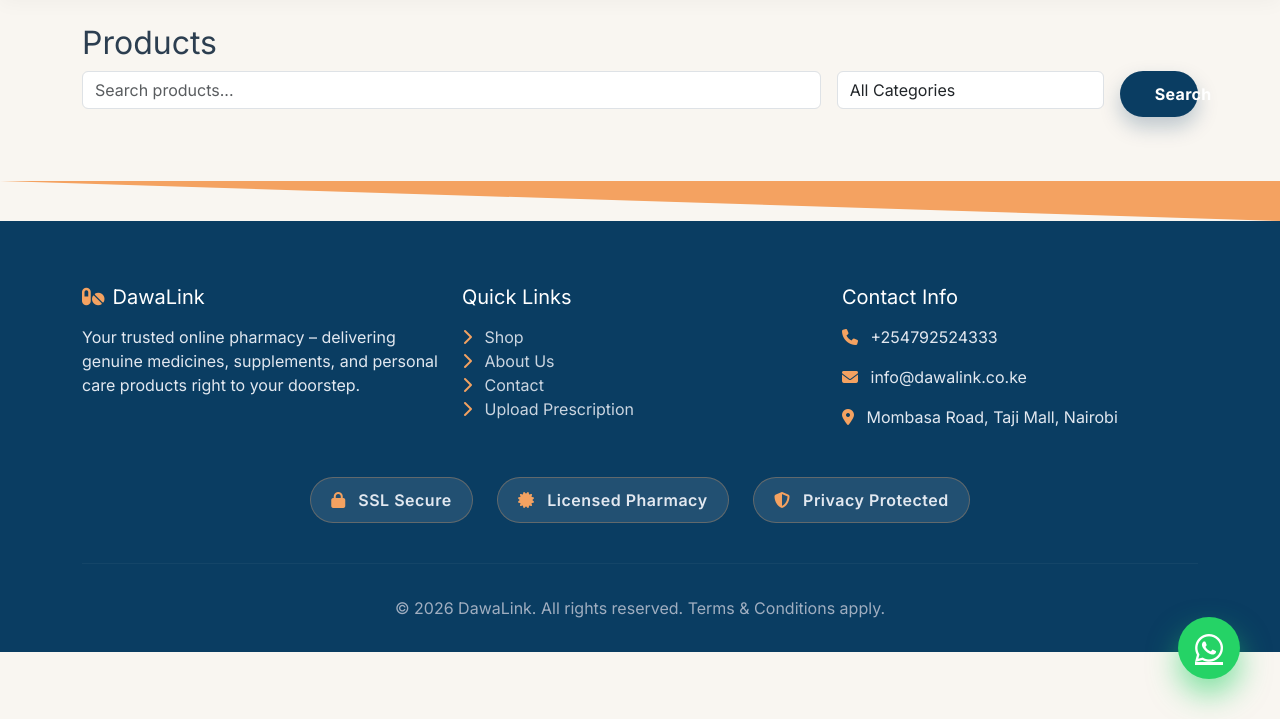
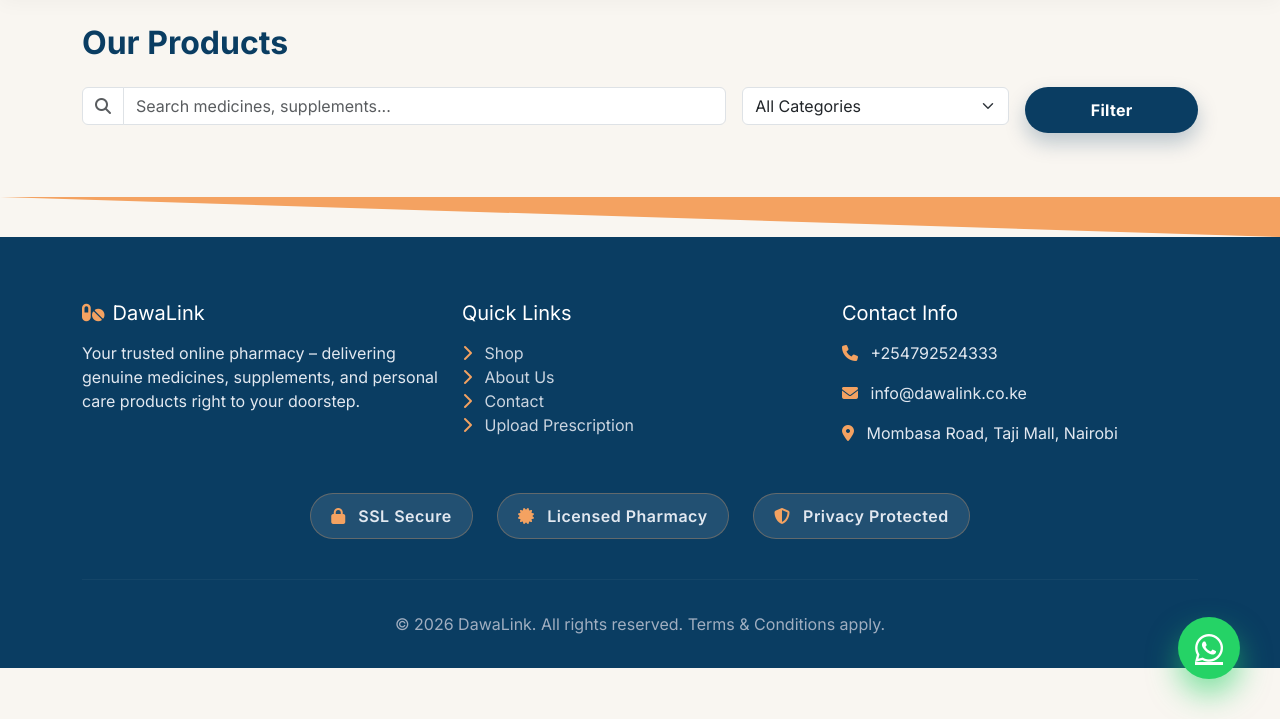
Before and after one commit to rodriguezgeorge089-art/techpharm-final, a Flask app: page /shop in a window 1280 px wide. Shown: the part 81-800 px from the top of the page. Run offline with Flask 3, Linux system fonts and the light colour scheme; data that the repository does not hold is empty.

Commit message:
Update shop.html

```diff
--- a/templates/shop.html
+++ b/templates/shop.html
@@ -1,43 +1,57 @@
 {% extends "base.html" %}
 {% block content %}
 <div class="container mt-4">
-    <h2>Products</h2>
-    <form class="mb-4" method="get" action="/shop">
-        <div class="row g-3">
-            <div class="col-md-8"><input class="form-control" name="search" value="{{ search }}" placeholder="Search products..."></div>
-            <div class="col-md-3">
-                <select class="form-control" name="category">
-                    <option value="">All Categories</option>
-                    <option value="Supplements" {% if category=='Supplements' %}selected{% endif %}>Supplements</option>
-                    <option value="Pain Relief" {% if category=='Pain Relief' %}selected{% endif %}>Pain Relief</option>
-                    <option value="Baby Care" {% if category=='Baby Care' %}selected{% endif %}>Baby Care</option>
-                    <option value="Women Health" {% if category=='Women Health' %}selected{% endif %}>Women Health</option>
-                </select>
+    <h2 class="fw-bold mb-4" style="color: var(--deep-blue);">Our Products</h2>
+
+    <form class="row g-3 mb-5" method="get" action="/shop">
+        <div class="col-md-7">
+            <div class="input-group">
+                <span class="input-group-text bg-white"><i class="fas fa-search text-muted"></i></span>
+                <input type="text" class="form-control" name="search" value="{{ search }}" placeholder="Search medicines, supplements...">
             </div>
-            <div class="col-md-1"><button class="btn btn-primary w-100">Search</button></div>
+        </div>
+        <div class="col-md-3">
+            <select class="form-select" name="category">
+                <option value="">All Categories</option>
+                <option value="Supplements" {% if category == 'Supplements' %}selected{% endif %}>Supplements</option>
+                <option value="Pain Relief" {% if category == 'Pain Relief' %}selected{% endif %}>Pain Relief</option>
+                <option value="Baby Care" {% if category == 'Baby Care' %}selected{% endif %}>Baby Care</option>
+                <option value="Women Health" {% if category == 'Women Health' %}selected{% endif %}>Women Health</option>
+            </select>
+        </div>
+        <div class="col-md-2">
+            <button class="btn btn-primary w-100 rounded-pill">Filter</button>
         </div>
     </form>
-    <div class="row">
+
+    <div class="row g-4">
         {% for p in products %}
         <div class="col-md-4 mb-4">
-            <div class="card h-100 p-3">
+            <div class="card product-card h-100 border-0 shadow-sm rounded-4 overflow-hidden">
                 {% if p.image_url %}
                 <img src="{{ p.image_url }}" class="card-img-top" style="height:200px; object-fit:cover;">
+                {% else %}
+                <div class="bg-light d-flex align-items-center justify-content-center" style="height:200px;">
+                    <i class="fas fa-pills fa-4x text-muted"></i>
+                </div>
                 {% endif %}
-                <div class="card-body">
-                    <h5 class="card-title">{{ p.name }}</h5>
-                    <p class="text-muted">{{ p.category }}</p>
-                    <h4 class="text-success">KSh {{ p.price }}</h4>
-                    <form action="/cart/add" method="POST" class="d-flex mt-3">
-                        <input type="hidden" name="productId" value="{{ p.id }}">
-                        <input type="number" name="quantity" value="1" min="1" max="{{ p.stock or 10 }}" class="form-control me-2" style="width:80px;">
-                        <button type="submit" class="btn btn-primary">Add to Cart</button>
-                    </form>
+                <div class="card-body p-3">
+                    <h5 class="card-title fw-bold">{{ p.name }}</h5>
+                    <p class="text-muted small mb-2">{{ p.category }}</p>
+                    <div class="d-flex justify-content-between align-items-center">
+                        <span class="h4 mb-0" style="color: var(--deep-blue);">KSh {{ p.price }}</span>
+                        <form action="/cart/add" method="POST" class="d-flex">
+                            <input type="hidden" name="productId" value="{{ p.id }}">
+                            <input type="number" name="quantity" value="1" min="1" max="10" class="form-control me-2" style="width:65px;">
+                            <button type="submit" class="btn btn-primary btn-sm rounded-pill"><i class="fas fa-cart-plus"></i> Add</button>
+                        </form>
+                    </div>
                 </div>
             </div>
         </div>
         {% endfor %}
     </div>
+
     {% if total_pages > 1 %}
     <nav><ul class="pagination justify-content-center">
         {% for p in range(1, total_pages+1) %}
```
